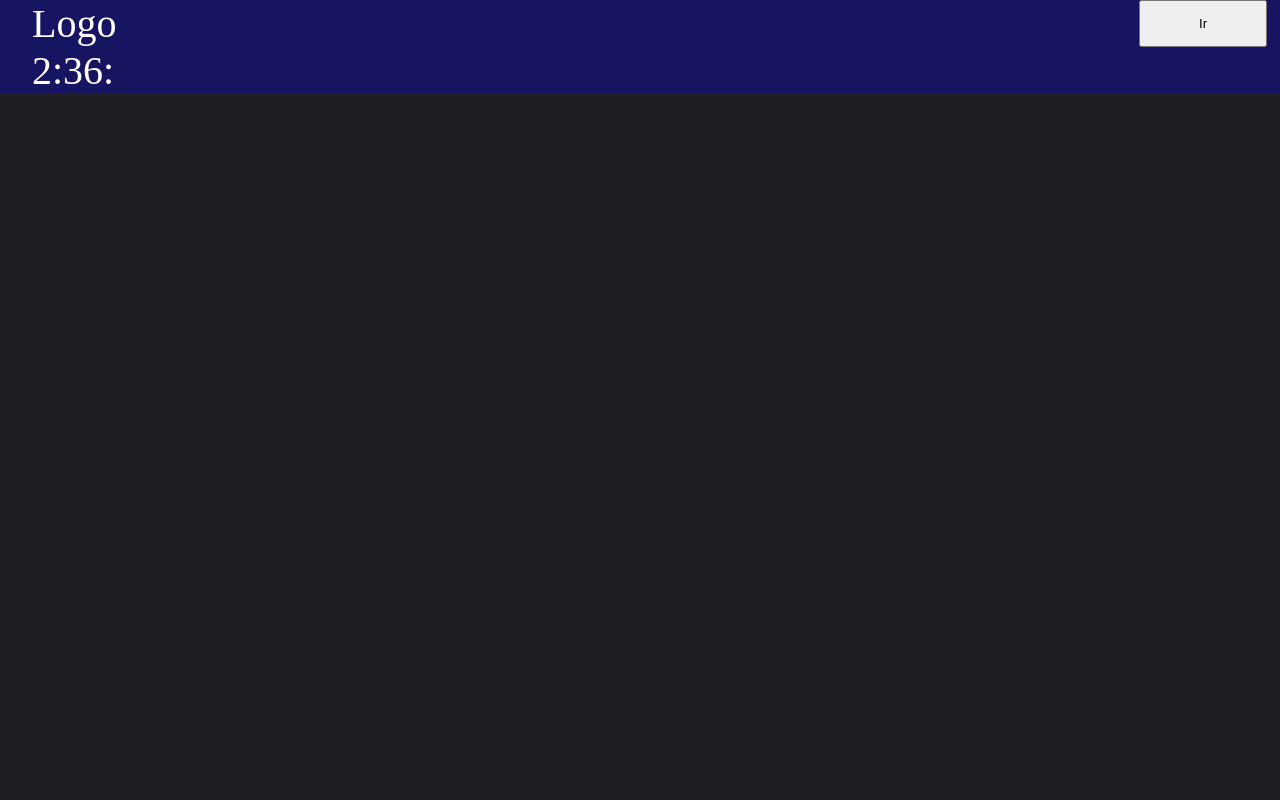
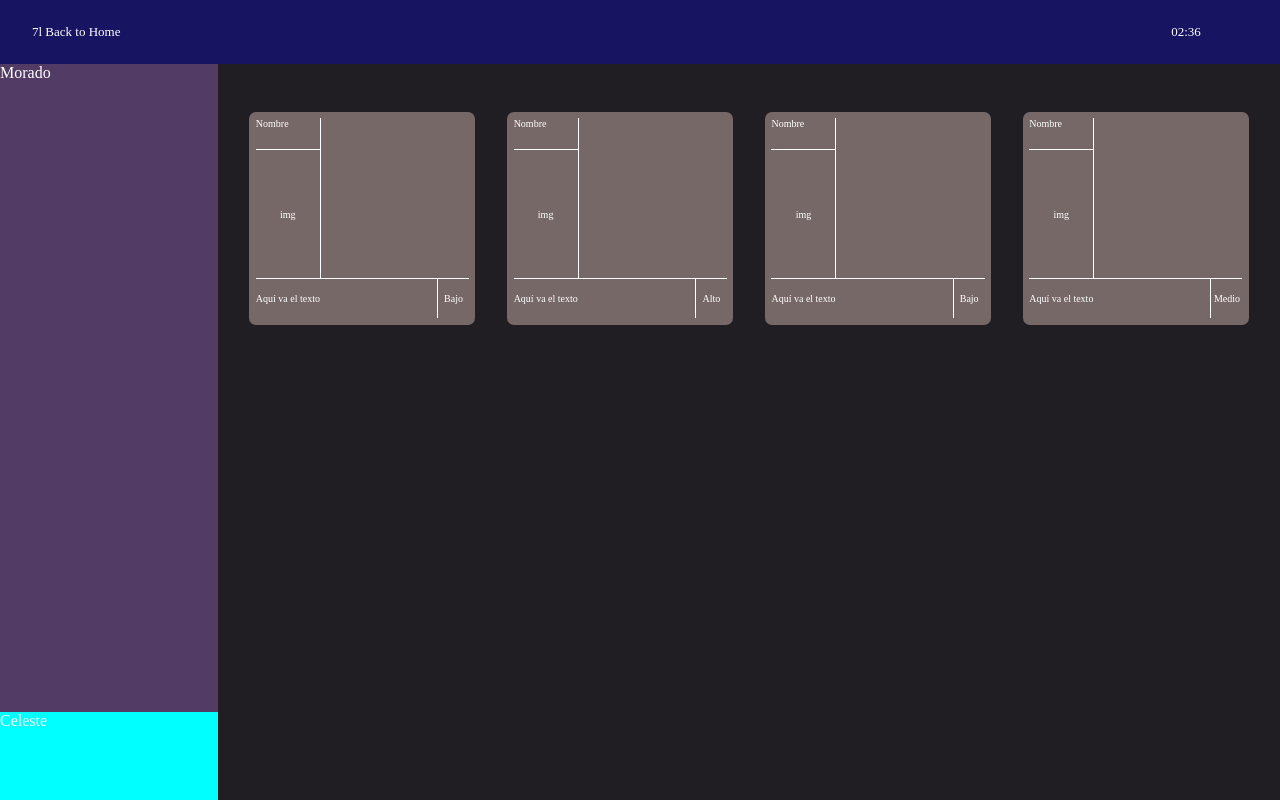
Before and after one commit to Emanuel0az/IS_Comedor, a React (Vite) app in the folder reactApp/: page /estadisticas in a window 1280 px wide. Built offline with nearby package versions, Linux system fonts and the light colour scheme.

Commit message:
Creacion de estilos de Estadisticas.

```diff
--- a/reactApp/src/App.jsx
+++ b/reactApp/src/App.jsx
@@ -1,10 +1,10 @@
 import Routing from "./Routes/Routing"
 import NavPC from "./components/NavPC/NavPC"
+
 
 const App = () => {
   return (
     <>
-    <NavPC/>
     <Routing/>
     </>
   )
--- a/reactApp/src/Pages/Estadisticas/Estadisticas.css
+++ b/reactApp/src/Pages/Estadisticas/Estadisticas.css
@@ -0,0 +1,77 @@
+.main {
+    display: grid;
+    grid-template-columns: 17% 83%;
+}
+
+.mainLeft {
+    background-color: rgba(130, 91, 167, 0.507);
+    min-height: 92vh;
+    display: flex;
+    flex-direction: column;
+}
+
+.mainLeftTop {
+    min-height: 81vh;
+}
+
+.mainLeftBottom {
+    min-height: 11vh;
+    background-color: aqua;
+}
+
+.mainRightDonutGraphics {
+    display: flex;
+    margin-top: 2vh;
+    flex-wrap: wrap;
+}
+
+.containerDonut {
+    min-height: 25vh;
+    min-height: 25vh;
+    min-width: 16.66vw;
+    max-width: 16.66vw;
+    margin-left: 3%;
+    margin-top: 3%;
+    display: grid;
+    grid-template-rows: 80% 20%;
+    background-color: rgb(119, 104, 104);
+    border-radius: 7px;
+    font-size: 10px;
+    padding: 0.6%;
+}
+
+.containerTopDonut {
+    display: grid;
+    grid-template-columns: 30% 70%;
+}
+
+.donutLeft {
+    display: grid;
+    grid-template-rows: 20% 80%;
+}.tittleDonut {
+    border-bottom: 1px white solid;
+}.imgDonut {
+    display: grid;
+    place-items: center;
+}
+
+.donutRight {
+    border-left: 1px white solid;
+}
+
+.containerButtomDonut {
+    display: grid;
+    grid-template-columns: 85% 15%;
+    border-top: 1px white solid;
+}
+
+.textoDonut {
+    display: flex;
+    align-items: center;
+}
+
+.estadoStock {
+    border-left: 1px white solid;
+    display: grid;
+    place-items: center;
+}
--- a/reactApp/src/Pages/Estadisticas/Estadisticas.jsx
+++ b/reactApp/src/Pages/Estadisticas/Estadisticas.jsx
@@ -1,9 +1,87 @@
 import React from 'react'
+import NavPC from '../../components/NavPC/NavPC'
+import '../Estadisticas/Estadisticas.css'
 
 const Estadisticas = () => {
+
+
   return (
     <>
+      <NavPC/>
+      <div className='main'>
+        <div className='mainLeft'>
+          <div className='mainLeftTop'>Morado</div>
+          <div className='mainLeftBottom'>Celeste</div>
+        </div>
+        <div className='mainRight'>
+          {/* Aquí va el top ese de Home > Estadísticas */}
 
+          <div className='mainRightDonutGraphics'>
+
+          <div className="containerDonut">
+              <div className="containerTopDonut">
+                <div className='donutLeft'>
+                  <div className='tittleDonut'>Nombre</div>
+                  <div className='imgDonut'>img</div>
+                </div>
+                <div className='donutRight'></div>
+              </div>
+              <div className='containerButtomDonut'>
+                <div className="textoDonut">Aquí va el texto</div>
+                <div className="estadoStock">Bajo</div>
+              </div>
+            </div>
+
+            <div className="containerDonut">
+              <div className="containerTopDonut">
+                <div className='donutLeft'>
+                  <div className='tittleDonut'>Nombre</div>
+                  <div className='imgDonut'>img</div>
+                </div>
+                <div className='donutRight'></div>
+              </div>
+              <div className='containerButtomDonut'>
+                <div className="textoDonut">Aquí va el texto</div>
+                <div className="estadoStock">Alto</div>
+              </div>
+            </div>
+
+            <div className="containerDonut">
+              <div className="containerTopDonut">
+                <div className='donutLeft'>
+                  <div className='tittleDonut'>Nombre</div>
+                  <div className='imgDonut'>img</div>
+                </div>
+                <div className='donutRight'></div>
+              </div>
+              <div className='containerButtomDonut'>
+                <div className="textoDonut">Aquí va el texto</div>
+                <div className="estadoStock">Bajo</div>
+              </div>
+            </div>
+
+            <div className="containerDonut">
+              <div className="containerTopDonut">
+                <div className='donutLeft'>
+                  <div className='tittleDonut'>Nombre</div>
+                  <div className='imgDonut'>img</div>
+                </div>
+                <div className='donutRight'></div>
+              </div>
+              <div className='containerButtomDonut'>
+                <div className="textoDonut">Aquí va el texto</div>
+                <div className="estadoStock">Medio</div>
+              </div>
+            </div>
+          </div>
+          {/* /////// */}
+          <div className="apartOfCharts">
+            <div className="containerBarChart"></div>
+            <div className="containerChartLine"></div>
+          </div>
+
+        </div>
+      </div>
     </>
   )
 }
--- a/reactApp/src/components/NavPC/NavPC.css
+++ b/reactApp/src/components/NavPC/NavPC.css
@@ -2,12 +2,12 @@ nav {
     display: grid;
     grid-template-columns: 89% 10%;
     background-color: rgba(0, 0, 255, 0.288);
-    min-height: 10vh;
+    min-height: 8vh;
 }
 
 nav > div {
     color: white;
-    font-size: 40px;
+    font-size: 13px;
     display: flex;
     align-items: center;
     margin-left: 4vh;
--- a/reactApp/src/components/NavPC/NavPC.jsx
+++ b/reactApp/src/components/NavPC/NavPC.jsx
@@ -3,25 +3,31 @@ import { useNavigate } from 'react-router-dom';
 import '../NavPC/NavPC.css'
 
 const NavPC = () => {
+    const horaConCero = ['1:', '2:', '3:', '4:', '5:', '6:', '7:', '8:', '9:'];
     const [currentTime, setCurrentTime] = useState('');
 
     const navigate = useNavigate();
 
 useEffect(() => {
   const updateTime = () => {
-        const currentTime = new Date().toLocaleTimeString().slice(0, 5);
-        setCurrentTime(currentTime);
+    const currentTime = new Date().toLocaleTimeString().slice(0, 4);
+    if (horaConCero.includes(currentTime.slice(0, 2))) {
+      setCurrentTime('0' + currentTime);
+    } else {
+      setCurrentTime(new Date().toLocaleTimeString().slice(0, 5))
+    }
   };
   updateTime();
   const intervalId = setInterval(updateTime, 1000);
   return () => clearInterval(intervalId);
-    }, []);
+}, [horaConCero]);
+
+
 
     return (
       <>
       <nav>
-          <div>Logo</div>
-          <button onClick={() => navigate('estadisticas/')}>Ir</button>
+        <div onClick={() => navigate('estadisticas/')}>7l Back to Home</div>
         <div>{currentTime}</div>
       </nav>
     </>
@@ -29,3 +35,6 @@ const NavPC = () => {
   };
 
 export default NavPC
+
+
+// https://mui.com/material-ui/getting-started/templates/dashboard/
--- a/reactApp/src/server/Toys/Toys.jsx
+++ b/reactApp/src/server/Toys/Toys.jsx
@@ -4,7 +4,7 @@ const getDataToys = async () => {
   try {
     const response = await fetch(url);
     const data = await response.json();
-    return data // Hay que traer de una vez el nombre del array, PERROS!!!
+    return data
   } catch (error) {
     console.error("Error fetching data:", error);
   }
```
Also changed, not shown: reactApp/src/assets/Moon.png (added). Lines whose indentation alone changed are shown as unchanged.
